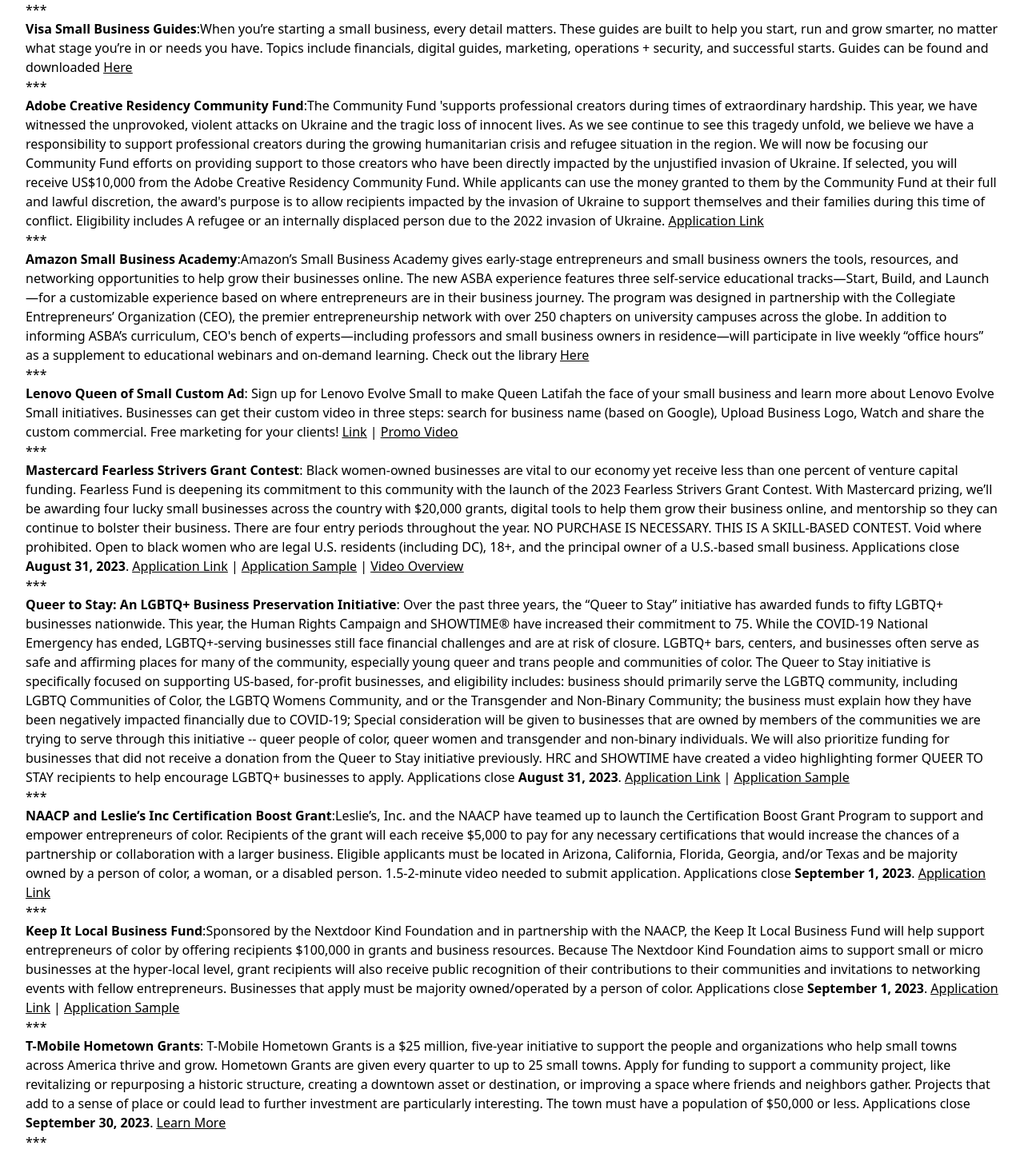
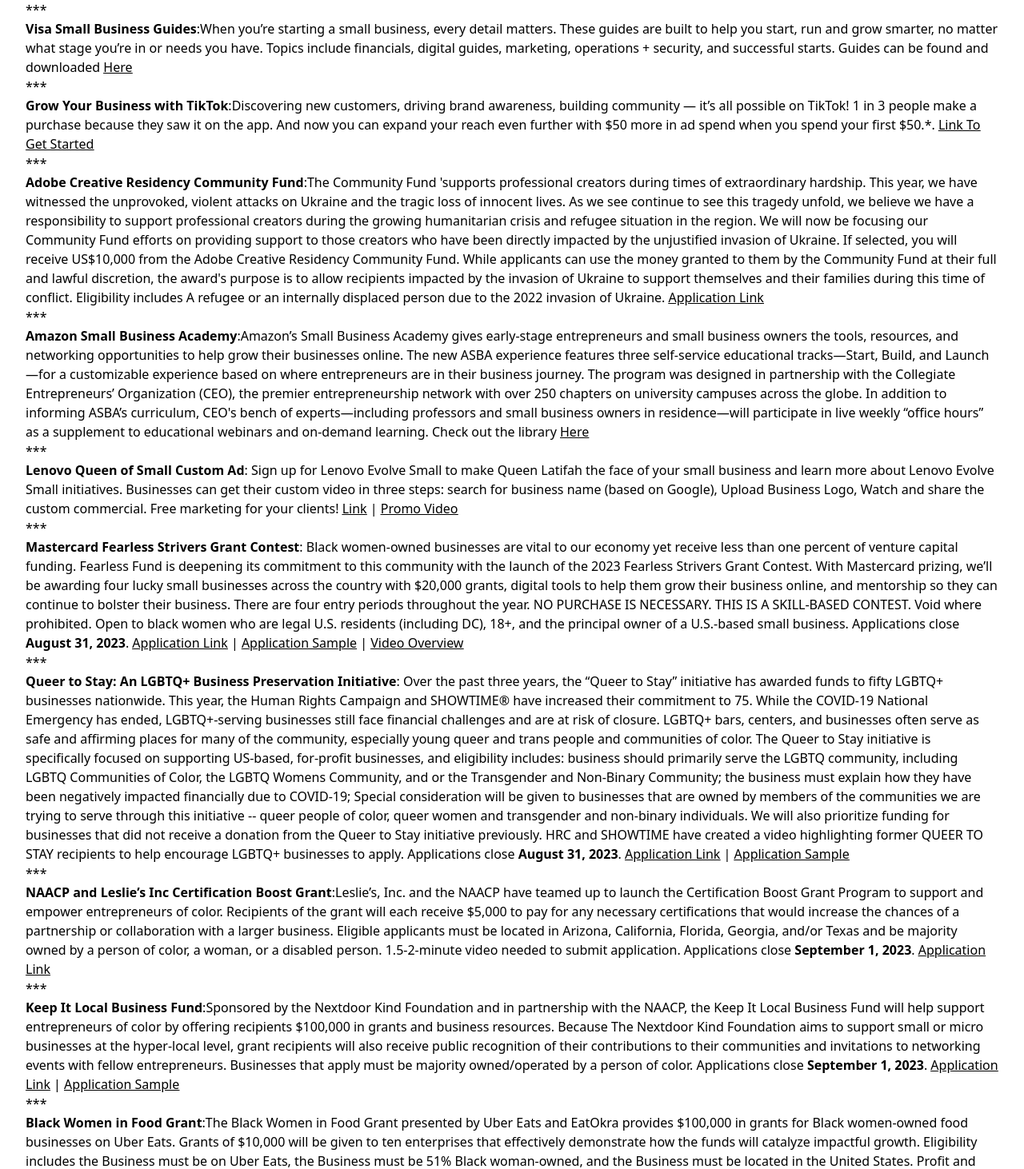
Before and after one commit to ericagirges/cnpp-website, a Next.js app in the folder app/: page /components/ResourcesContent in a window 1280 px wide. Shown: the part 1288-2750 px from the top of the page at 80% size. Built offline with nearby package versions, Linux system fonts and the light colour scheme.

Commit message:
Update ResourcesContent.js

```diff
--- a/app/pages/components/ResourcesContent.js
+++ b/app/pages/components/ResourcesContent.js
@@ -49,6 +49,8 @@ const TextComponent = () => (
 <p>*** </p>
 <p><b>Visa Small Business Guides</b>:When you’re starting a small business, every detail matters. These guides are built to help you start, run and grow smarter, no matter what stage you’re in or needs you have. Topics include financials, digital guides, marketing, operations + security, and successful starts. Guides can be found and downloaded <u><a href="https://usa.visa.com/run-your-business/small-business-tools/topics/small-business-guides-hub.html">Here</a></u></p>
 <p>*** </p>
+<p><b>Grow Your Business with TikTok</b>:Discovering new customers, driving brand awareness, building community — it’s all possible on TikTok! 1 in 3 people make a purchase because they saw it on the app. And now you can expand your reach even further with $50 more in ad spend when you spend your first $50.*. <u><a href="https://getstarted.tiktok.com/ttvalue?irclickid=VOeXPt2cExyPU-dx962Ty04bUkFwCXyFuT6ATM0&irgwc=1&attr_source=impact&attr_medium=affiliate-ad&attr_ad_id=1750850&attr_adgroup_id=3196723&ad_group_name=Hello%20Alice&tactic=online-coupon&lang=en-US#formAnchor">Link To Get Started</a></u></p>
+<p>*** </p>
 <p><b>Adobe Creative Residency Community Fund</b>:The Community Fund 'supports professional creators during times of extraordinary hardship. This year, we have witnessed the unprovoked, violent attacks on Ukraine and the tragic loss of innocent lives. As we see continue to see this tragedy unfold, we believe we have a responsibility to support professional creators during the growing humanitarian crisis and refugee situation in the region. We will now be focusing our Community Fund efforts on providing support to those creators who have been directly impacted by the unjustified invasion of Ukraine. If selected, you will receive US$10,000 from the Adobe Creative Residency Community Fund. While applicants can use the money granted to them by the Community Fund at their full and lawful discretion, the award's purpose is to allow recipients impacted by the invasion of Ukraine to support themselves and their families during this time of conflict. Eligibility includes A refugee or an internally displaced person due to the 2022 invasion of Ukraine. <u><a href="https://airtable.com/shrQcxbTY68b8hWhq/">Application Link</a></u></p>
 <p>*** </p>
 <p><b>Amazon Small Business Academy</b>:Amazon’s Small Business Academy gives early-stage entrepreneurs and small business owners the tools, resources, and networking opportunities to help grow their businesses online. The new ASBA experience features three self-service educational tracks—Start, Build, and Launch—for a customizable experience based on where entrepreneurs are in their business journey. The program was designed in partnership with the Collegiate Entrepreneurs’ Organization (CEO), the premier entrepreneurship network with over 250 chapters on university campuses across the globe. In addition to informing ASBA’s curriculum, CEO's bench of experts—including professors and small business owners in residence—will participate in live weekly “office hours” as a supplement to educational webinars and on-demand learning. Check out the library  <u><a href="https://www.smallbusiness.amazon/">Here</a></u></p>
@@ -62,6 +64,8 @@ const TextComponent = () => (
 <p><b>NAACP and Leslie’s Inc Certification Boost Grant</b>:Leslie’s, Inc. and the NAACP have teamed up to launch the Certification Boost Grant Program to support and empower entrepreneurs of color. Recipients of the grant will each receive $5,000 to pay for any necessary certifications that would increase the chances of a partnership or collaboration with a larger business. Eligible applicants must be located in Arizona, California, Florida, Georgia, and/or Texas and be majority owned by a person of color, a woman, or a disabled person. 1.5-2-minute video needed to submit application. Applications close <b>September 1, 2023</b>. <u><a href="https://app.helloalice.com/grants/naacp-and-leslie-s-inc-certification-boost-grant/apply"> Application Link</a></u></p>
 <p>*** </p>
 <p><b>Keep It Local Business Fund</b>:Sponsored by the Nextdoor Kind Foundation and in partnership with the NAACP, the Keep It Local Business Fund will help support entrepreneurs of color by offering recipients $100,000 in grants and business resources. Because The Nextdoor Kind Foundation aims to support small or micro businesses at the hyper-local level, grant recipients will also receive public recognition of their contributions to their communities and invitations to networking events with fellow entrepreneurs. Businesses that apply must be majority owned/operated by a person of color. Applications close <b>September 1, 2023</b>. <u><a href="https://app.helloalice.com/grants/the-keep-it-local-business-fund-sponsored-by-the-nextdoor-kind-foundation-2023"> Application Link</a></u> | <u><a href="https://rescue.box.com/s/tjizwwce8li8ypq2lgcdi4l61d3jws9x">Application Sample</a></u></p>
+<p>*** </p>
+<p><b>Black Women in Food Grant</b>:The Black Women in Food Grant presented by Uber Eats and EatOkra provides $100,000 in grants for Black women-owned food businesses on Uber Eats. Grants of $10,000 will be given to ten enterprises that effectively demonstrate how the funds will catalyze impactful growth. Eligibility includes the Business must be on Uber Eats, the Business must be 51% Black woman-owned, and the Business must be located in the United States. Profit and Loss statements are needed for 2022 and 2023 to apply. Applications close <b>September 8, 2023</b>. <u><a href="https://www.blackwomeninfood.org/grants?fbclid=PAAabzP_hd_e83Z7wuRJQQfhuVh9VNF20z4EvxK1GJLGTk1vJzbnIrX7BSIjI"> Application Link</a></u> | <u><a href="https://rescue.box.com/s/0ni8729d9ad1mpk060qvzzd0axo7u5f2">Application Sample</a></u></p>
 <p>*** </p>
 <p><b>T-Mobile Hometown Grants</b>: T-Mobile Hometown Grants is a $25 million, five-year initiative to support the people and organizations who help small towns across America thrive and grow. Hometown Grants are given every quarter to up to 25 small towns. Apply for funding to support a community project, like revitalizing or repurposing a historic structure, creating a downtown asset or destination, or improving a space where friends and neighbors gather. Projects that add to a sense of place or could lead to further investment are particularly interesting. The town must have a population of $50,000 or less. Applications close <b>September 30, 2023</b>. <u><a href="https://www.t-mobile.com/brand/hometown-grants">Learn More</a></u></p>
 <p>*** </p>
```
